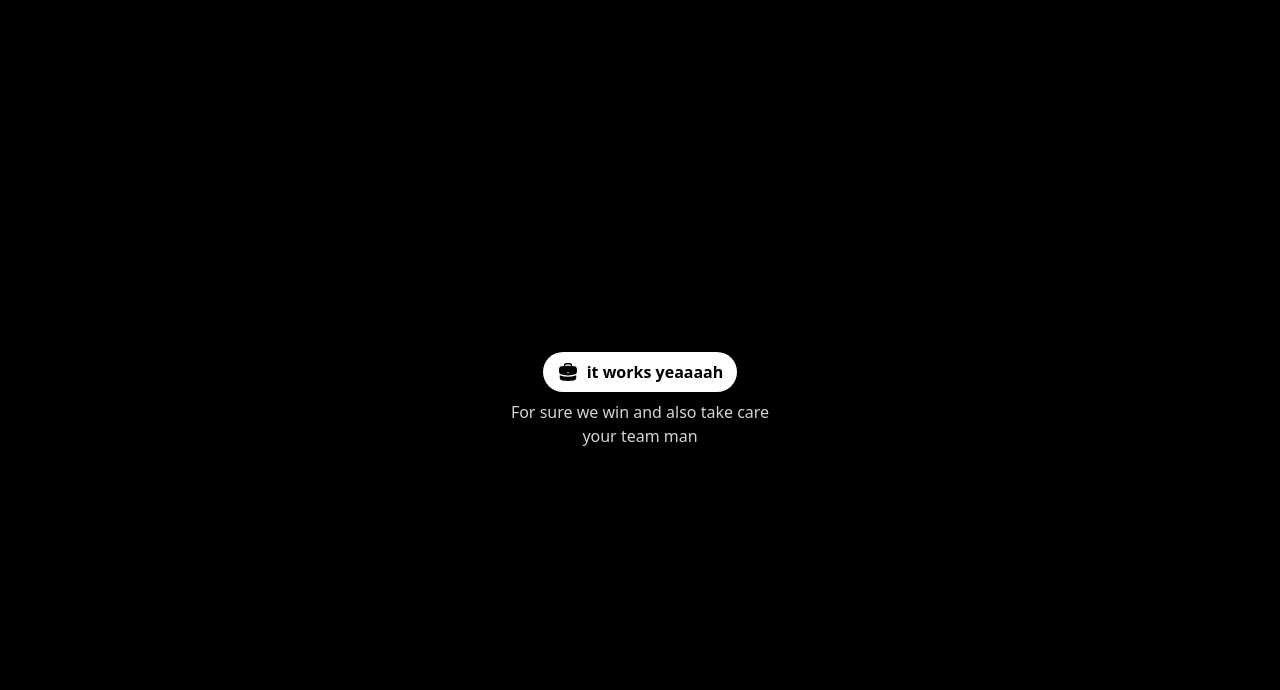
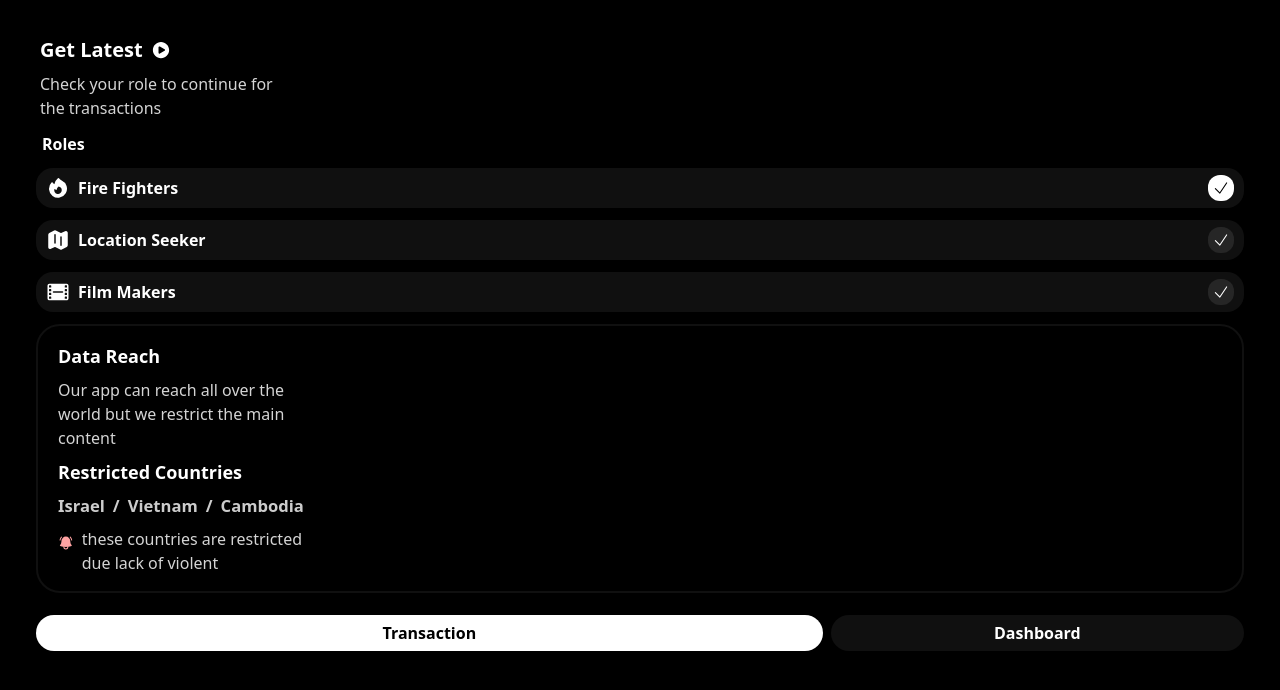
Before and after one commit to mascud22/deploye, a React (Vite) app in the folder deploy/: page / in a window 1280 px wide. Shown: the top 690 px of the page. Built offline with nearby package versions, Linux system fonts and the light colour scheme.

Commit message:
overall change

```diff
--- a/deploy/src/App.jsx
+++ b/deploy/src/App.jsx
@@ -1,11 +1,57 @@
-import { BriefcaseIcon } from '@heroicons/react/24/solid'
+import { BellAlertIcon, BriefcaseIcon, CheckIcon, FilmIcon, FireIcon, MapIcon, MegaphoneIcon, PlayCircleIcon, TvIcon } from '@heroicons/react/24/solid'
 import React from 'react'
 
 const App = () => {
   return (
-    <div className='flex justify-center items-center h-screen bg-black flex-col gap-2'>
-      <button className=' bg-white flex items-center gap-2 font-semibold text-black rounded-3xl py-2 px-3.5'> <BriefcaseIcon className='size-5.5'/> it works yeaaaah</button>
-      <p className='text-neutral-300 text-center w-65'>For sure we win and also take care your team man</p>
+    <div className='flex justify-center items-center h-screen bg-black flex-col gap-2 relative p-9 gap-4'>
+      <div className='flex flex-col gap-2 relative  h-full w-full'>
+        {/* <MegaphoneIcon className='size-19   flex items-start justify-start text-white'/> */}
+        {/* <div className='size-6 bg-white rounded-2xl absolute left-11 shadow-md p-2'>
+          <div className='size-full rounded-3xl animate-ping bg-black/20'></div>
+        </div> */}
+        <h1 className='flex items-center gap-2 font-semibold text-white text-xl ml-1'>Get Latest <PlayCircleIcon className='size-5'/> </h1>
+        <p className='text-neutral-300 text-left w-65 ml-1'>Check your role to continue for the transactions</p>
+        <div className='flex flex-col gap-3 my-1'>
+          <h1 className='font-semibold text-white ml-1.5'>Roles</h1>
+          <div className='w-full flex text-white items-center gap-2 bg-neutral-900/70 h-10 rounded-[17px] p-2.5'>
+            <FireIcon className='size-6'/>
+            <span className='font-semibold'>Fire Fighters</span>
+            <div className='flex-1'></div>
+            <button className='bg-white text-black py-1 rounded-[12px] px-1 font-semibold cursor-pointer transition-all ease-in-out hover:scale-103 active:scale-97'> <CheckIcon className='size-4.5'/> </button>
+          </div>
+          <div className='w-full flex text-white items-center gap-2 bg-neutral-900/70 h-10 rounded-[17px] p-2.5'>
+            <MapIcon className='size-6'/>
+            <span className='font-semibold'>Location Seeker</span>
+            <div className='flex-1'></div>
+            <button className='bg-neutral-800 text-white py-1 rounded-[12px] px-1 font-semibold cursor-pointer transition-all ease-in-out hover:scale-103 active:scale-97'> <CheckIcon className='size-4.5'/> </button>
+          </div>
+          <div className='w-full flex text-white items-center gap-2 bg-neutral-900/70 h-10 rounded-[17px] p-2.5'>
+            <FilmIcon className='size-6'/>
+            <span className='font-semibold'>Film Makers</span>
+            <div className='flex-1'></div>
+            <button className='bg-neutral-800 text-white py-1 rounded-[12px] px-1 font-semibold cursor-pointer transition-all ease-in-out hover:scale-103 active:scale-97'> <CheckIcon className='size-4.5'/> </button>
+          </div>
+
+        </div>
+        <div className='h-fit rounded-3xl border-2 flex flex-col gap-2 border-neutral-900/70 w-full px-5 py-4'>
+            <header className='text-white font-semibold text-lg'>Data Reach</header>
+            <p className='text-neutral-300 text-left w-65 '>Our app can reach all over the world but we restrict the main content </p>
+            <header className='text-white font-semibold text-lg'>Restricted Countries</header>
+            <div className='flex items-center gap-2'>
+              <span className='text-white/80 text-[16.6px] font-semibold'>Israel</span>
+              <span className='text-white/80 text-[16.6px] font-semibold'>/</span>
+              <span className='text-white/80 text-[16.6px] font-semibold'>Vietnam</span>
+              <span className='text-white/80 text-[16.6px] font-semibold'>/</span>
+              <span className='text-white/80 text-[16.6px] font-semibold'>Cambodia</span>
+            </div>
+            <p className='text-neutral-300 text-left w-65  flex items-start gap-2'> <BellAlertIcon className='size-6 mt-1 text-red-300'/> these countries are restricted due lack of violent </p>
+
+        </div>
+        <div className='flex items-center gap-2  pt-3 border-t-2 border-t-neutral-900/ w-full'>
+          <button className='py-1.5 px-3 bg-white text-black font-semibold cursor-pointer transition-all ease-in-out hover:scale-102 active:scale-98 rounded-3xl flex-2'>Transaction</button>
+          <button className='py-1.5 px-4 bg-neutral-900/70 text-white font-semibold cursor-pointer transition-all ease-in-out hover:scale-102 active:scale-98 rounded-3xl flex-1'>Dashboard</button>
+        </div>
+      </div>
     </div>
   )
 }
```
